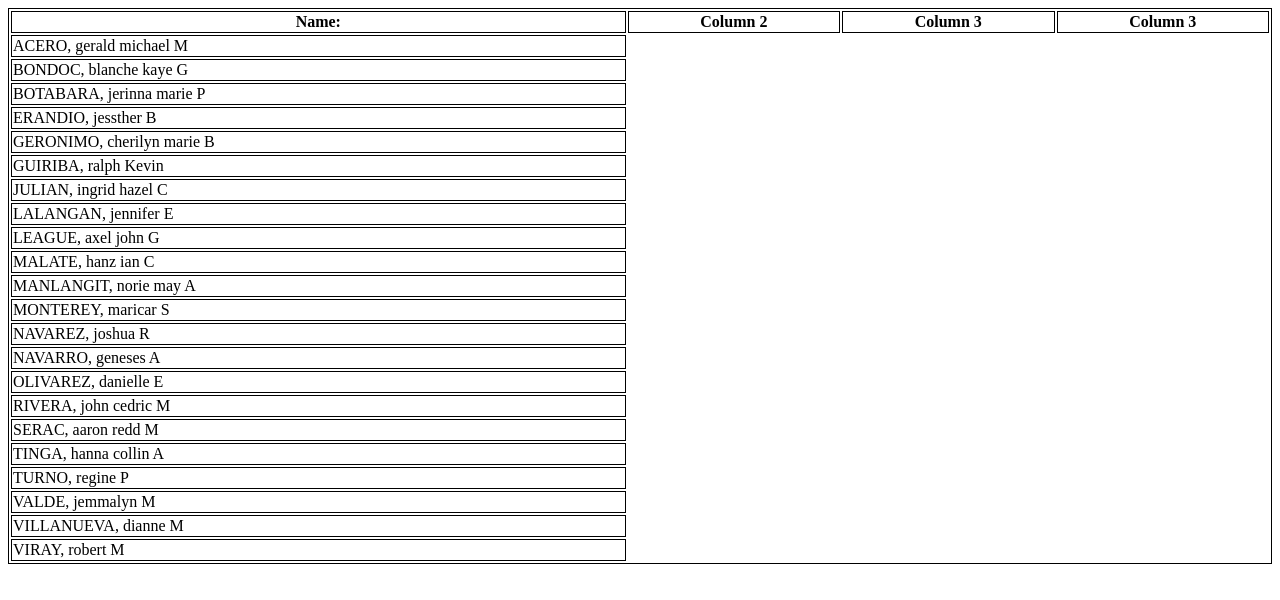
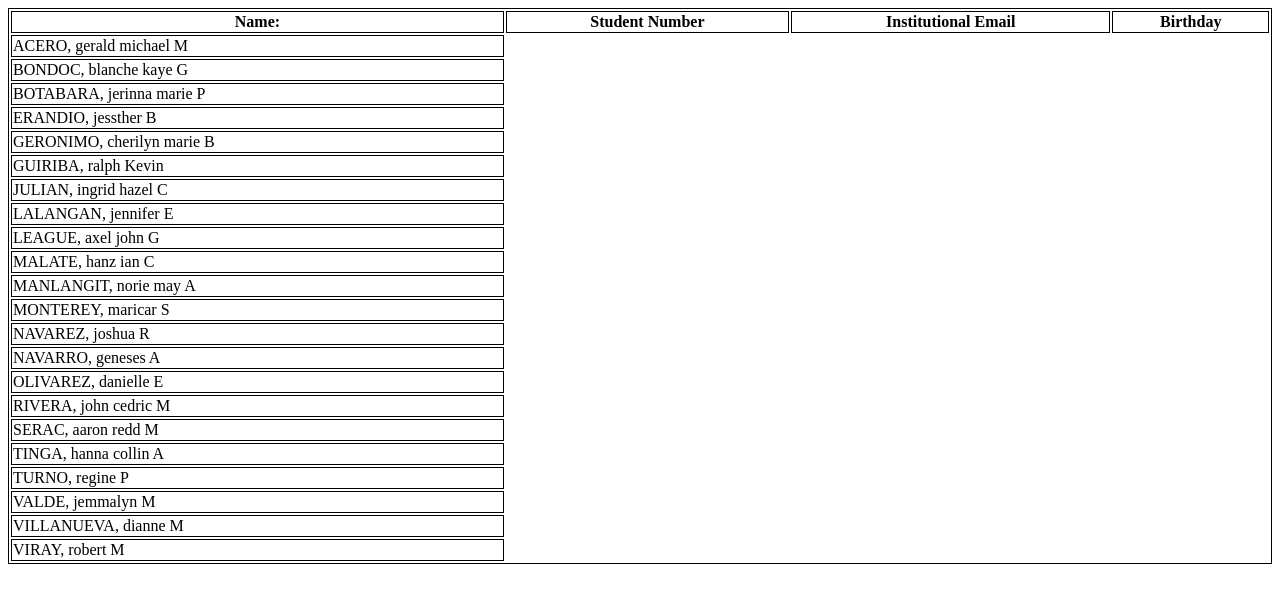
Before and after one commit to Jssthr/WT2-Group-5, a plain HTML site: page People.html in a window 1280 px wide. Drawn offline with Linux system fonts and the light colour scheme.

Commit message:
Update People.html

```diff
--- a/People.html
+++ b/People.html
@@ -16,9 +16,9 @@ table, th, td {
 <table style="width:100%">
   <tr>
     <th>Name:</th>
-    <th>Column 2</th>
-    <th>Column 3</th>
-    <th>Column 3</th>
+    <th>Student Number</th>
+    <th>Institutional Email</th>
+    <th>Birthday</th>
   </tr>
   <tr>
     <td>ACERO, gerald michael M</td>
```
